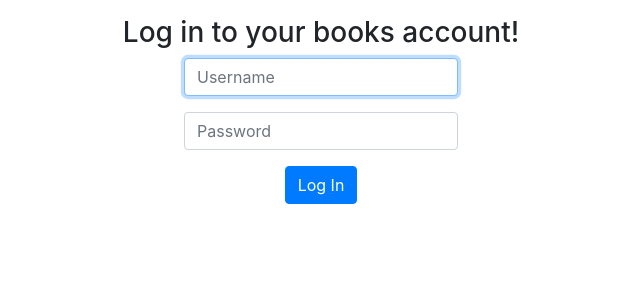
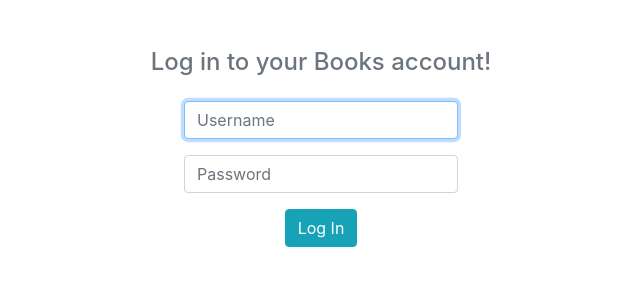
Before and after one commit to NKaty/Book-reviews, a Flask app: page /login in a window 1280 px wide. Shown: the part 56-356 px from the top of the page, without its empty margins (319-959 px from the left). Run offline with Flask 2, Linux system fonts and the light colour scheme; some libraries are stand-ins or nearby versions.

Commit message:
rework auth templates

```diff
--- a/app/templates/login.html
+++ b/app/templates/login.html
@@ -2,16 +2,16 @@
 
 {% block body %}
 
-<div class="text-center">
-    <h3>Log in to your books account!</h3>
-    <form action="{{ url_for('login') }}" method="post">
-        <div class="form-group text-center">
-            <input name="username" class="form-control" placeholder="Username" autofocus required>
+<div class="text-center my-5">
+    <h4 class="text-secondary mb-4">Log in to your Books account!</h4>
+    <form action="{{ url_for('login') }}" method="post" name="login">
+        <div class="form-group">
+            <input id="username" name="username" class="form-control" placeholder="Username" autofocus>
         </div>
         <div class="form-group">
-            <input name="password" class="form-control" type=password placeholder="Password" required>
+            <input id="password" name="password" class="form-control" type=password placeholder="Password">
         </div>
-        <button type="submit" class="btn btn-primary">Log In</button>
+        <button type="submit" class="btn btn-info">Log In</button>
     </form>
 </div>
 
```
Also changed, not shown: app/templates/signup.html (+8 -8 lines).
